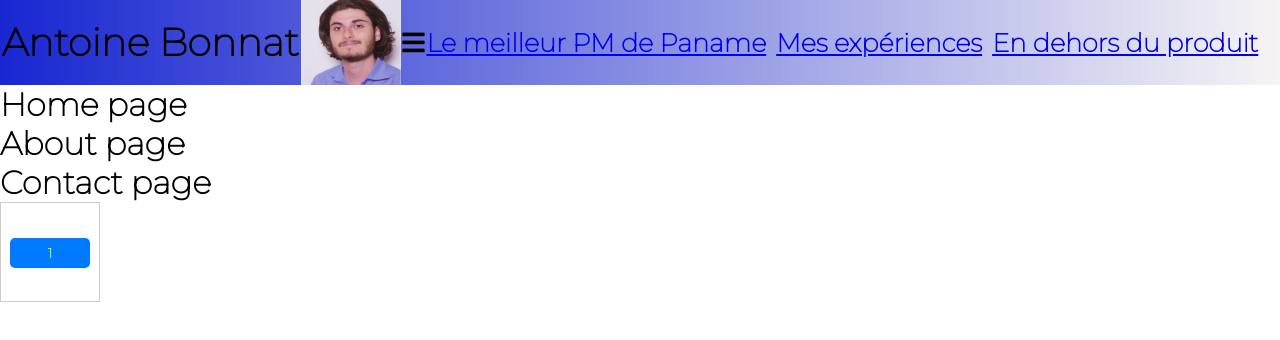
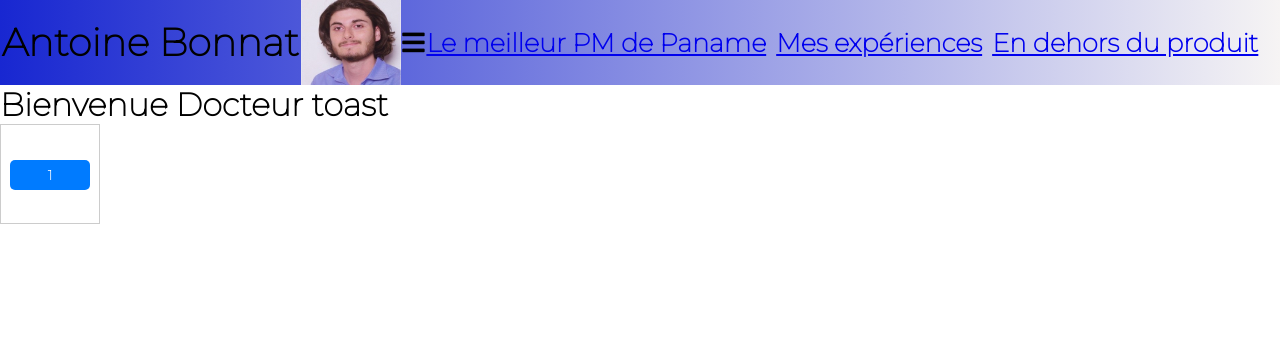
Before and after one commit to YungAntonov/PFS, a React (Create React App) app: page /LMPDP in a window 1280 px wide. Shown: the top 340 px of the page. Built offline with nearby package versions, Linux system fonts and the light colour scheme.

Commit message:
delete de testing library, passage MUI en V4.12.4 , correction de react dom switch into Routes

```diff
--- a/package.json
+++ b/package.json
@@ -5,15 +5,13 @@
   "dependencies": {
     "@material-ui/core": "^4.12.4",
     "@testing-library/jest-dom": "^5.16.5",
-    "@testing-library/react": "^13.4.0",
     "@testing-library/user-event": "^13.5.0",
     "bootstrap": "^5.2.2",
     "classnames": "^2.3.2",
     "react": "^18.2.0",
-    "react-clock": "^3.1.0",
     "react-dom": "^18.2.0",
     "react-router-dom": "^6.10.0",
-    "react-scripts": "^5.0.1",
+    "react-scripts": "^2.1.3",
     "web-vitals": "^2.1.4"
   },
   "scripts": {
--- a/src/App.js
+++ b/src/App.js
@@ -1,4 +1,6 @@
 import React, { useState } from 'react';
+import { BrowserRouter, Routes, Route} from 'react-router-dom';
+import { routes } from './routes';
 import Button from './components/Navbar/Button';
 import Navbar from './components/Navbar/Navbar';
 import './App.css';
@@ -11,15 +13,21 @@ function App() {
 };
 
 return (
+<BrowserRouter>
 <div className='app'>
 <Navbar active={active} handleClick={handleClick} />
-            <h1>Home page</h1>
-            <h1>About page</h1>
-            <h1>Contact page</h1>
+<Routes>
+{routes.map((route, index) => (
+<Route
+key={index}
+path={route.path}
+element={<route.component />}
+/>
+))}
+</Routes>
 <Button/>
 </div>
-
-
+</BrowserRouter>
 );
 }
 
--- /dev/null
+++ b/src/LeMeilleurPMDePanamePage/Horloge.js
@@ -0,0 +1,27 @@
+import React, { useState, useEffect } from 'react';
+
+const Clock = () => {
+  const [time, setTime] = useState(new Date());
+
+  useEffect(() => {
+    const interval = setInterval(() => {
+      setTime(new Date());
+    }, 50); // mettre un interval de 50ms pour que les aiguilles tournent 20 fois plus vite
+
+    return () => clearInterval(interval);
+  }, []);
+
+  const seconds = time.getSeconds() * 6; // chaque seconde fait tourner l'aiguille de 6 degrés
+  const minutes = time.getMinutes() * 6; // chaque minute fait tourner l'aiguille de 6 degrés
+  const hours = time.getHours() * 30 + time.getMinutes() / 2; // chaque heure fait tourner l'aiguille de 30 degrés plus un petit ajustement pour tenir compte des minutes
+
+  return (
+    <div className="clock">
+      <div className="hour-hand" style={{ transform: `rotate(${hours}deg)` }} />
+      <div className="minute-hand" style={{ transform: `rotate(${minutes}deg)` }} />
+      <div className="second-hand" style={{ transform: `rotate(${seconds}deg)` }} />
+    </div>
+  );
+};
+
+export default Clock;
--- /dev/null
+++ b/src/LeMeilleurPMDePanamePage/LMPDP.js
@@ -0,0 +1,13 @@
+import React from "react";
+import Horloge from "./Horloge";
+
+const MaPage = () => {
+  return (
+    <div>
+      <h1>Bienvenue Docteur toast</h1>
+      <Horloge vitesse={20} />
+    </div>
+  );
+};
+
+export default MaPage;
--- a/src/components/Navbar/Button.js
+++ b/src/components/Navbar/Button.js
@@ -5,7 +5,7 @@ const Button = () => {
   const [number, setNumber] = useState(1);
 
   const handleClick = () => {
-    setNumber(number + 2);
+    setNumber(number + 1);
   };
 
   return (
--- a/src/components/Navbar/MenuItems.js
+++ b/src/components/Navbar/MenuItems.js
@@ -1,19 +1,19 @@
 export const MenuItems = [
     {
         title: 'Le meilleur PM de Paname',
-        url: '#',
+        url: '/LMPDP',
         Cname: 'nav-links',
     },
 
     {
         title: 'Mes expériences',
-        url: '#',
+        url: '/XP',
         Cname: 'nav-links',
     },
 
     {
         title: 'En dehors du produit',
-        url: '#',
+        url: '/EDDP',
         Cname: 'nav-links',
     },
 ]
--- a/src/components/Navbar/Navbar.js
+++ b/src/components/Navbar/Navbar.js
@@ -1,44 +1,44 @@
 import React, { Component } from 'react';
-import {MenuItems} from "./MenuItems"
-import'./Navbar.css'
+import { MenuItems } from "./MenuItems";
+import './Navbar.css';
 
 class Navbar extends Component {
-    state = { clicked: false}
+    state = { clicked: false }
 
     handleClick = () => {
         this.setState({ clicked: !this.state.clicked })
-
-
-
     }
 
-    render () {
+    handleItemClick = (url) => {
+        window.location.href = url;
+    }
+
+    render() {
         return (
-            <nav className= "NavbarItems">
+            <nav className="NavbarItems">
 
                 <h1 className="navbarlogo">Antoine Bonnat </h1>
-                <div className='imglogo'> <img src="./Antoine.jpeg" width={100} height={90} alt='arf'></img>
-                                                         </div>
+                <div className='imglogo'>
+                    <img src="./Antoine.jpeg" width={100} height={90} alt='arf'></img>
+                </div>
                 <div className="menu-icon" onClick={this.handleClick}>
                     <i className={this.state.clicked ? 'fas fa-times' : 'fas fa-bars'}> </i>
                 </div>
                 <ul className={this.state.clicked ? 'nav-menu active' : 'nav-menu'}>
                     {MenuItems.map((item, index) => {
                         return (
-                            <li key={index}>
-                                <a
-                                    className={item.cName} href={item.url}>
+                            <li key={index} onClick={() => this.handleItemClick(item.url)}>
+                                <a className={item.cName} href={`/${item.title.toLowerCase()}`}>
                                         {item.title}
-                                </a>
+                                            </a>
+
                             </li>
-                             )
+                        )
                     })}
                 </ul>
             </nav>
         )
-
     }
-
 }
 
-export default Navbar
+export default Navbar;
--- /dev/null
+++ b/src/routes.js
@@ -0,0 +1,9 @@
+import LMPDP from '/Users/antonov/Project/pfs/src/LeMeilleurPMDePanamePage/LMPDP.js'
+
+export const routes = [
+  {
+    path: '/LMPDP',
+    exact: true,
+    component: LMPDP,
+  }
+];
```
Also changed, not shown: 2 other files (tests, documents, lock files or other folders). Lines whose indentation alone changed are shown as unchanged.
